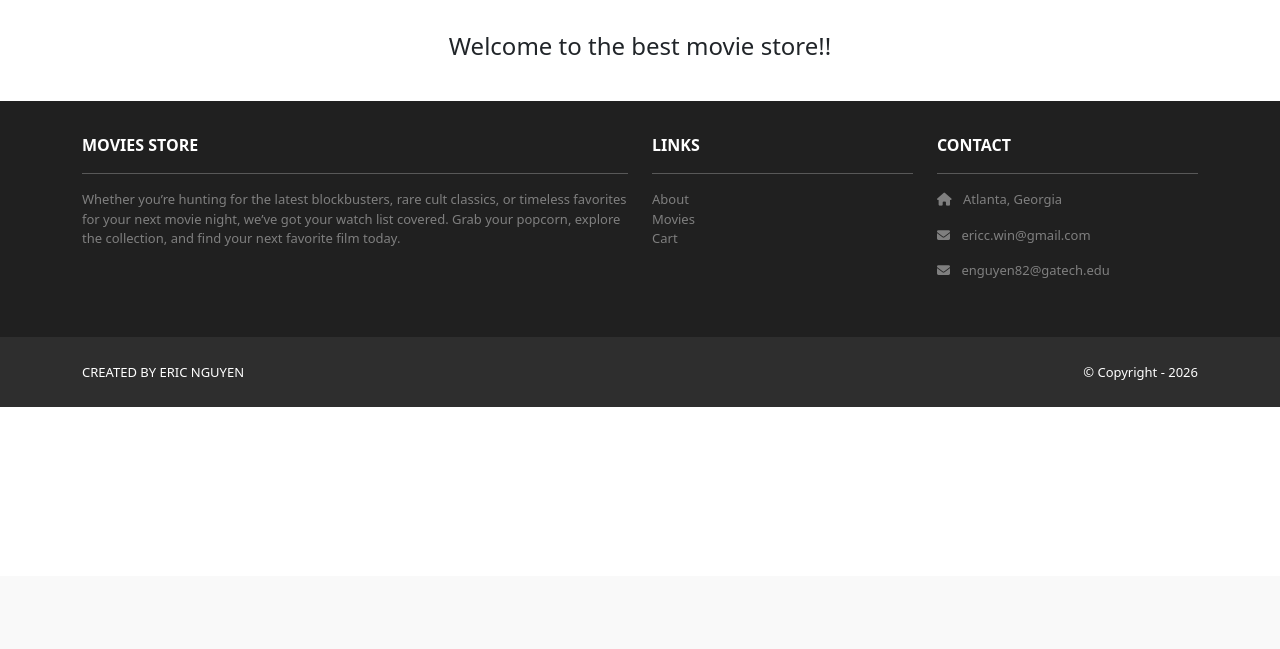
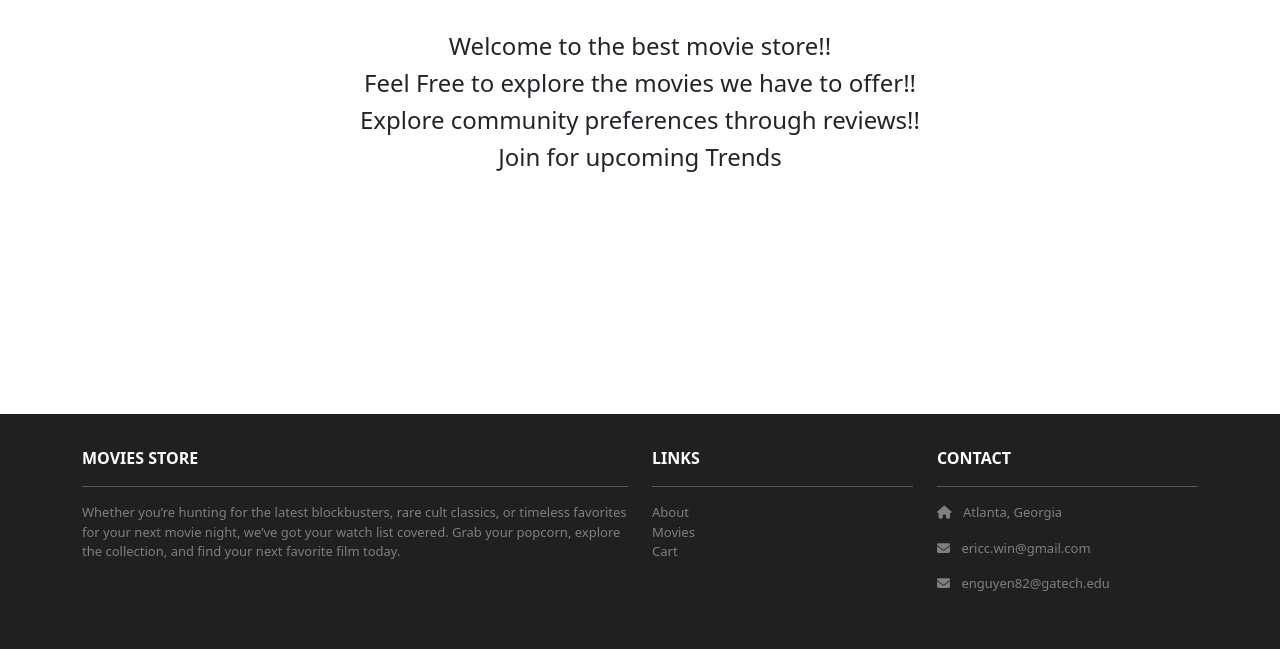
Before and after one commit to ericcnguyen04/project_1-moviestore, a Django app: page / in a window 1280 px wide. Shown: the part 224-873 px from the top of the page. Before the commit the page ends 631 px from the top, so only its background shows below. Run offline with Django 4.2, Linux system fonts and the light colour scheme; some libraries are stand-ins or nearby versions.

Commit message:
add home stuff

```diff
--- a/moviestore/home/templates/home/index.html
+++ b/moviestore/home/templates/home/index.html
@@ -9,8 +9,11 @@
 <div class="p-3">
   <div class="container">
     <div class="row mt-3">
-      <div class="col mx-auto text-center mb-3">
+      <div class="col mx-auto text-center taller mb-3">
         <h4>Welcome to the best movie store!!</h4>
+        <h4>Feel Free to explore the movies we have to offer!!</h4>
+        <h4>Explore community preferences through reviews!!</h4>
+        <h4>Join for upcoming Trends</h4>
       </div>
     </div>
   </div>
--- a/moviestore/moviestore/static/css/style.css
+++ b/moviestore/moviestore/static/css/style.css
@@ -48,3 +48,7 @@
   width: fit-content;
   max-height: 400px;
 }
+
+.taller {
+  height: 350px;
+}
```
